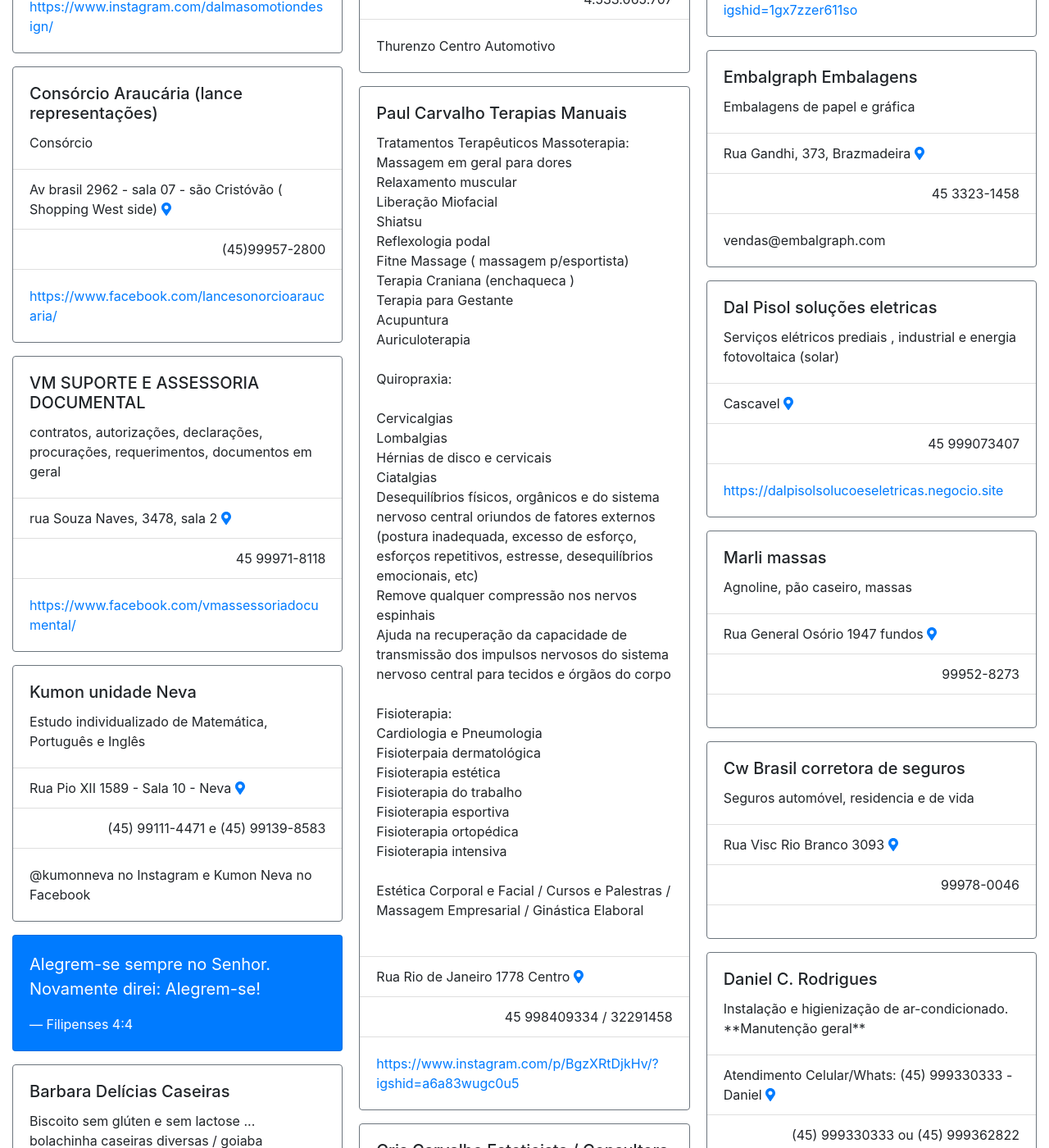
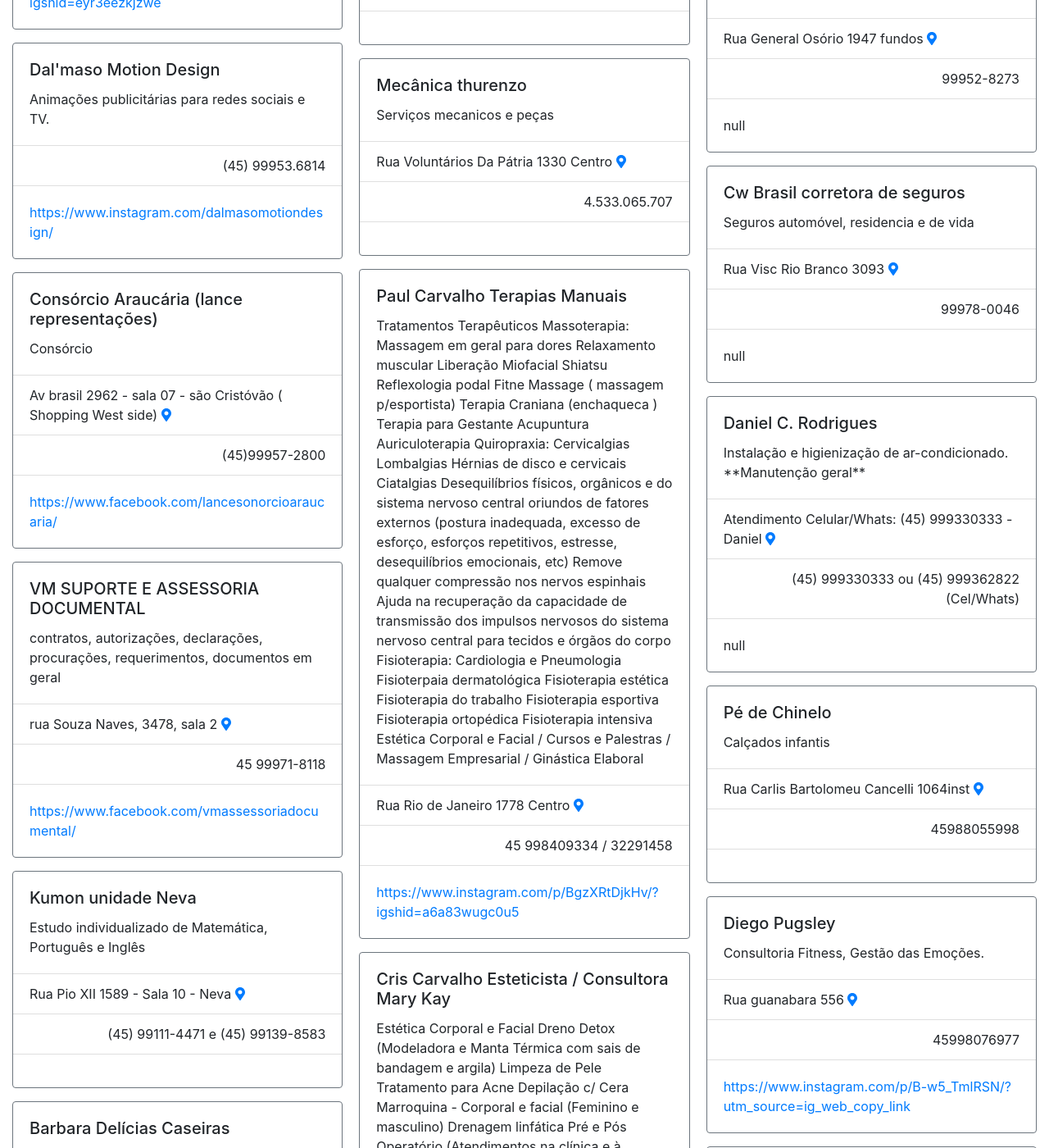
Before and after one commit to tetri/nib_negocio-solidario, a Jekyll site: the page built from index.html, in a window 1280 px wide and 1400 px high, scrolled down 8836 px. Shown: the whole window at 82% size. Built offline with Jekyll 4.4.1, drawn with Linux system fonts in a browser that asks for light colours; nearby versions of some CDN libraries; some of the changed text lies outside the part shown.

Commit message:
atualização de dados

```diff
--- a/_data/negocio-solidario.csv
+++ b/_data/negocio-solidario.csv
@@ -191,3 +191,5 @@
 17/04/2020 09:41:48,Marli Birck - Podóloga ,Podologia,"Av. Brasil, 4967 - Rosa Ville Beauty",45 999289569,SIM,,
 17/04/2020 09:43:08,Diennifer Ketlyn - Letras de Girassol ,"Artista de lettering - quadros, paredes ","Rua Agenor Didoni Souto, 664 - Canadá ",45 999049928,SIM,www.instagram.com/letrasdegirassol ,
 17/04/2020 14:23:59,Garage RDS servicos automotivos,Serviço,Rua voluntários da pátria 1832 centro,999286386,SIM,Garage Rds,
+17/04/2020 15:00:42,Vip Cópias Ltda,Impressões - Encadernações - Plastificações - Locação de Impressoras.,Rua Universitária 1334 - Jardim Universitário - Cascavel/Pr.,(45) 9 9968-4798,SIM,,
+17/04/2020 16:09:38,Rodrigo Persianas,"Venda, instalação, higienização e manutenção em todas as linhas de Persianas.",Atendimento a domicílio,45 99948-0246,SIM,,
--- a/_layouts/default.html
+++ b/_layouts/default.html
@@ -36,8 +36,10 @@
         {% unless forloop.last %},{% endunless %}
       {% endfor %}
     };
+    //console.debug('window.store', window.store);
 
-    //console.debug('window.store', window.store);
+    items = {{ items | jsonify }};
+    //console.debug('items', items);
   </script>
 
   <style rel="stylesheet">
--- a/default.js
+++ b/default.js
@@ -13,55 +13,30 @@
   let card =
     '<div class="card border-secondary mb-3">' +
     '<div class="card-body">' +
-    '    <h5 class="card-title">' +
-    item.nome +
-    "</h5>";
+    `    <h5 class="card-title">${item.nome}</h5>`;
 
-  if (item.produtos != "")
-    card += '    <p class="card-text">' + item.produtos + "</p>";
+  if (item.produtos)
+    card += `    <p class="card-text">${item.produtos}</p>`;
 
-  card += "</div>" + '<ul class="list-group list-group-flush">';
+  card += '</div><ul class="list-group list-group-flush">';
 
-  if (item.local != "")
-    card +=
-      '    <li class="list-group-item">' +
-      item.local +
-      " <a" +
-      '           href="https://www.google.com/maps/search/' +
-      item.local +
-      '" rel="noreferrer" title="' +
-      item.local +
-      '"' +
-      '            target="_blank" aria-label="ver no mapa"><i class="fas fa-map-marker-alt"></i></a></li>';
+  if (item.local)
+    card += `    <li class="list-group-item">${item.local} <a href="https://www.google.com/maps/search/${item.local}" rel="noreferrer" title="${item.local}" target="_blank" aria-label="ver no mapa"> <i class="fas fa-map-marker-alt"></i></a></li>`;
 
-  if (item.telefone != "")
-    card +=
-      '    <li class="list-group-item text-right">' + item.telefone + "</li>";
+  if (item.telefone)
+    card += `    <li class="list-group-item text-right">${item.telefone}</li>`;
 
-  card += "</ul>";
-  card += '<div class="card-body">';
+  card += '</ul><div class="card-body">';
 
-  if (item.link != "") {
+  if (item.link) {
     if (item.link.startsWith("http")) {
-      card +=
-        '    <a class="card-link" href="' +
-        item.link +
-        '" rel="noreferrer" title="' +
-        item.nome +
-        '" target="_blank">' +
-        item.link +
-        "</a>";
-    } else if (item.link.includes("www")) {
-      card +=
-        '    <a class="card-link" href="http://' +
-        item.link +
-        '" rel="noreferrer" title="' +
-        item.nome +
-        '" target="_blank">' +
-        item.link +
-        "</a>";
+      card += `    <a class="card-link" href="${item.link}" rel="noreferrer" title="${item.nome}" target="_blank">${item.link}</a>`;
+    } else if (item.link.startsWith("www")) {
+      card += `    <a class="card-link" href="http://'${item.link}" rel="noreferrer" title="${item.nome}" target="_blank">${item.link}</a>`;
     }
-  } else card += "    " + item.link;
+  } else {
+    card += item.link;
+  }
 
   card += "</div>";
   card += "</div>";
@@ -71,23 +46,36 @@
 
 // -- search.js
 function displaySearchResults(results, store) {
-  let searchResults = document.getElementById("search-results");
+  let resultados = "<p>Nenhum resultado encontrado!</p>";
 
   if (results.length) {
-    // Are there any results?
-    let appendString = "";
+    resultados = "";
 
     for (let i = 0; i < results.length; i++) {
-      // Iterate over the results
       let item = store[results[i].ref];
 
-      appendString += montaCard(item);
+      resultados += montaCard(item);
     }
+  }
 
-    searchResults.innerHTML = appendString;
-  } else {
-    searchResults.innerHTML = "<li>Nenhum resultado encontrado!</li>";
+  document.getElementById("search-results").innerHTML = resultados;
+}
+
+function displayItems(_items) {
+  let items = "<p>Nenhum item cadastrado!</p>";
+
+  if (_items.length) {
+    items = "";
+
+    for (let i = 0; i < _items.length; i++) {
+      let item = _items[i];
+      //console.debug('item', item);
+
+      items += montaCard(item);
+    }
   }
+
+  document.getElementById("items").innerHTML = items;
 }
 
 function getQueryVariable(variable) {
@@ -114,7 +102,7 @@
     this.field("id");
     this.field("data");
     this.field("nome", { boost: 10 });
-    this.field("produtos");
+    this.field("produtos", { boost: 10 });
     this.field("local");
     this.field("telefone");
     this.field("entrega");
@@ -139,5 +127,7 @@
     let results = idx.search(searchTerm); // Get lunr to perform a search
     displaySearchResults(results, window.store); // We'll write this in the next section
   }
+} else {
+  displayItems(items);
 }
 // -- end search.js
--- a/index.html
+++ b/index.html
@@ -7,74 +7,5 @@
 
 <section id="listagem">
     <div id="items" class="card-columns">
-        {% for item in items %}
-        {% if forloop.index == 10 %}
-        <div class="card text-white bg-primary mb-3">
-            <div class="card-body">
-                <blockquote class="blockquote mb-0">
-                    <p>Seja a amabilidade de vocês conhecida por todos. Perto está o Senhor.</p>
-                    <footer class="blockquote-footer text-white">Filipenses 4:5
-                    </footer>
-                </blockquote>
-            </div>
-        </div>
-        {% endif %}
-        {% if forloop.index == 30 %}
-        <div class="card text-white bg-primary mb-3">
-            <div class="card-body">
-                <blockquote class="blockquote mb-0">
-                    <p>Alegrem-se sempre no Senhor. Novamente direi: Alegrem-se!</p>
-                    <footer class="blockquote-footer text-white">Filipenses 4:4
-                    </footer>
-                </blockquote>
-            </div>
-        </div>
-        {% endif %}
-        {% if forloop.index == 50 %}
-        <div class="card text-white bg-primary mb-3">
-            <div class="card-body">
-                <blockquote class="blockquote mb-0">
-                    <p>Se tiverem amor uns pelos outros, todos saberão que vocês são meus discípulos.</p>
-                    <footer class="blockquote-footer text-white">João 13:35
-                    </footer>
-                </blockquote>
-            </div>
-        </div>
-        {% endif %}
-        <div class="card border-secondary mb-3">
-            <div class="card-body">
-                <h5 class="card-title">{{ item.nome }}</h5>
-                {% if item.produtos != '' %}
-                <p class="card-text">{{ item.produtos | newline_to_br }}</p>
-                {% endif %}
-            </div>
-            <ul class="list-group list-group-flush">
-                {% if item.local != '' %}
-                <li class="list-group-item">{{ item.local }} <a
-                        href="https://www.google.com/maps/search/{{ item.local | escape }}" rel="noreferrer"
-                        title="{{ item.local }}" target="_blank" aria-label="ver no mapa"><i
-                            class="fas fa-map-marker-alt"></i></a></li>
-                {% endif %}
-                {% if item.telefone != '' %}
-                <li class="list-group-item text-right">{{ item.telefone }}</li>
-                {% endif %}
-            </ul>
-            <div class="card-body">
-                {% if item.link != '' %}
-                {% if item.link contains 'http' %}
-                <a class="card-link" href="{{ item.link }}" rel="noreferrer" title="{{ item.nome }}"
-                    target="_blank">{{ item.link }}</a>
-                {% else %}
-                {% if item.link contains 'www' %}
-                <a class="card-link" href="http://{{ item.link }}" rel="noreferrer" title="{{ item.nome }}"
-                    target="_blank">{{ item.link }}</a>
-                {% else %}
-                {{ item.link }}
-                {% endif %}
-                {% endif %}
-                {% endif %}
-            </div>
-        </div>
-        {% endfor %}
     </div>
 </section>
```
